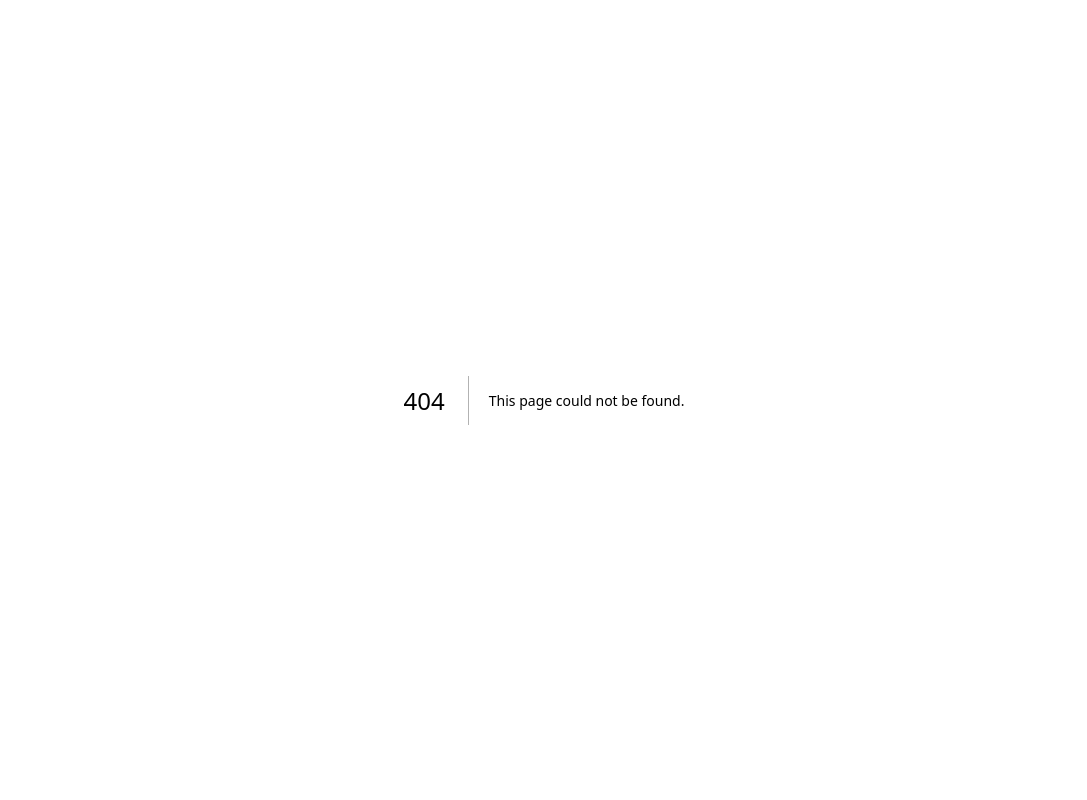
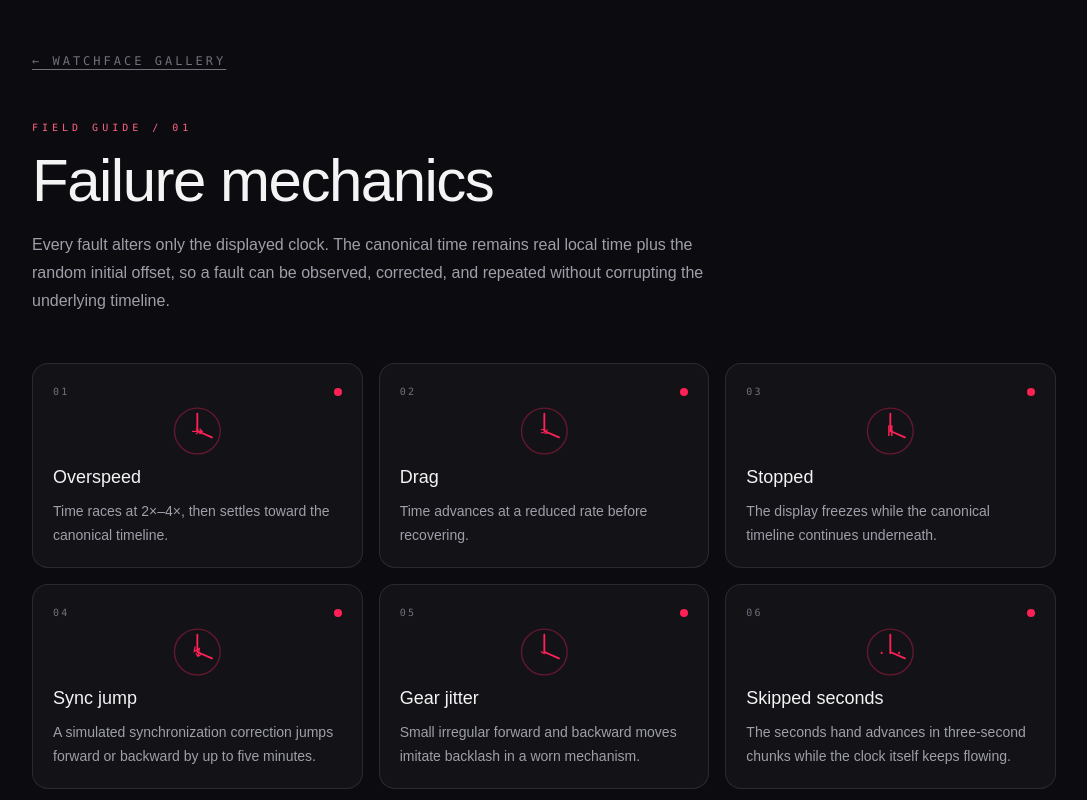
Before and after one commit to gegirti/brokenclock, a Next.js app: page /failures in a window 1280 px wide. Before the commit this address had no page. Shown: the top 800 px of the page, without its empty margins (96-1183 px from the left). Built offline with nearby package versions, Linux system fonts and the light colour scheme.

Commit message:
feat: add failure mechanics and update clock logic for fault simulation

```diff
--- /dev/null
+++ b/src/app/failures/page.tsx
@@ -0,0 +1,23 @@
+import Link from "next/link";
+
+const failures = [
+  ["Overspeed", "Time races at 2×–4×, then settles toward the canonical timeline.", "↠"],
+  ["Drag", "Time advances at a reduced rate before recovering.", "≈"],
+  ["Stopped", "The display freezes while the canonical timeline continues underneath.", "Ⅱ"],
+  ["Sync jump", "A simulated synchronization correction jumps forward or backward by up to five minutes.", "↯"],
+  ["Gear jitter", "Small irregular forward and backward moves imitate backlash in a worn mechanism.", "⌁"],
+  ["Skipped seconds", "The seconds hand advances in three-second chunks while the clock itself keeps flowing.", "···"],
+  ["Hand desync", "Minute and seconds hands receive independent temporary offsets.", "⊘"],
+  ["Stutter", "Alternating pause-and-burst motion suggests a weak movement or power fault.", "▯▮"],
+  ["Time smear", "The displayed clock deliberately eases toward the canonical time rather than snapping.", "⌇"],
+  ["Ghost echo", "A trailing seconds-hand echo briefly remains after the live hand.", "◌"],
+  ["Display blackout", "The face fades almost completely while time continues to progress internally.", "◐"],
+];
+
+function Diagram({ symbol }: { symbol: string }) {
+  return <svg viewBox="0 0 120 70" aria-hidden="true" className="h-16 w-full text-rose-500"><circle cx="60" cy="35" r="25" fill="none" stroke="currentColor" strokeOpacity=".35" strokeWidth="1.5" /><path d="M60 35 60 16M60 35 76 42" fill="none" stroke="currentColor" strokeLinecap="round" strokeWidth="2" /><text x="60" y="40" textAnchor="middle" fill="currentColor" fontFamily="monospace" fontSize="16">{symbol}</text></svg>;
+}
+
+export default function FailuresPage() {
+  return <main className="min-h-screen bg-[#0b0b10] px-5 py-12 text-zinc-100"><div className="mx-auto max-w-5xl"><Link href="/" className="text-xs font-mono tracking-[0.25em] text-zinc-500 underline underline-offset-4 hover:text-white">← WATCHFACE GALLERY</Link><header className="mt-12 max-w-2xl"><p className="font-mono text-[10px] tracking-[0.4em] text-rose-400">FIELD GUIDE / 01</p><h1 className="mt-4 text-4xl font-light tracking-tight sm:text-6xl">Failure mechanics</h1><p className="mt-5 leading-7 text-zinc-400">Every fault alters only the displayed clock. The canonical time remains real local time plus the random initial offset, so a fault can be observed, corrected, and repeated without corrupting the underlying timeline.</p></header><section className="mt-12 grid gap-4 sm:grid-cols-2 lg:grid-cols-3">{failures.map(([name, description, symbol], index) => <article key={name} className="rounded-2xl border border-white/10 bg-white/[0.03] p-5"><div className="flex items-center justify-between"><p className="font-mono text-[10px] tracking-[0.22em] text-zinc-500">{String(index + 1).padStart(2, "0")}</p><span className="h-2 w-2 rounded-full bg-rose-500" /></div><Diagram symbol={symbol} /><h2 className="text-lg font-medium">{name}</h2><p className="mt-2 text-sm leading-6 text-zinc-400">{description}</p></article>)}</section></div></main>;
+}
--- a/src/app/page.tsx
+++ b/src/app/page.tsx
@@ -3,6 +3,11 @@
 import { useEffect, useState } from "react";
 
 type FaceId = "noir" | "paper" | "pixel" | "orbit" | "chrono";
+type Failure = "fast" | "slow" | "stopped" | "jump" | "jitter" | "skipped-seconds" | "desynchronized-hands" | "stutter" | "time-smear" | "ghost-echo" | "blackout";
+
+const failures: { id: Failure; label: string }[] = [
+  { id: "fast", label: "OVERSPEED" }, { id: "slow", label: "DRAG" }, { id: "stopped", label: "STOPPED" }, { id: "jump", label: "SYNC JUMP" }, { id: "jitter", label: "GEAR JITTER" }, { id: "skipped-seconds", label: "SKIPPED SECONDS" }, { id: "desynchronized-hands", label: "HAND DESYNC" }, { id: "stutter", label: "STUTTER" }, { id: "time-smear", label: "TIME SMEAR" }, { id: "ghost-echo", label: "GHOST ECHO" }, { id: "blackout", label: "DISPLAY BLACKOUT" },
+];
 
 const faces: { id: FaceId; name: string; detail: string }[] = [
   { id: "noir", name: "Noir", detail: "Minimal analog" },
@@ -60,17 +65,54 @@ function OrbitFace({ hoursDeg, minutesDeg, secondsDeg, timeString }: { hoursDeg:
 export default function Home() {
   const [time, setTime] = useState<Date | null>(null);
   const [face, setFace] = useState<FaceId>("noir");
+  const [activeFailure, setActiveFailure] = useState<Failure | null>(null);
   useEffect(() => {
     const minimumOffset = 59 * 1000;
     const maximumOffset = (11 * 60 * 60 + 59 * 60 + 59) * 1000;
     const offset = Math.floor(Math.random() * (maximumOffset - minimumOffset + 1)) + minimumOffset;
-    const clockTimer = setInterval(() => setTime(new Date(Date.now() + offset)), 50);
+    let lastNow = Date.now();
+    let displayMs = lastNow + offset;
+    let active: Failure | null = null;
+    let faultEndsAt = 0;
+    let nextFaultAt = lastNow + 3000 + Math.random() * 5000;
+    let speed = 1;
+    const startFailure = (now: number) => {
+      active = failures[Math.floor(Math.random() * failures.length)].id;
+      speed = active === "fast" ? 2 + Math.random() * 2 : active === "slow" ? 0.15 + Math.random() * 0.55 : 1;
+      if (active === "jump") displayMs += (Math.random() > 0.5 ? 1 : -1) * (30_000 + Math.random() * 270_000);
+      faultEndsAt = now + 1800 + Math.random() * 4200;
+      setActiveFailure(active);
+    };
+    const clockTimer = setInterval(() => {
+      const now = Date.now();
+      const delta = now - lastNow;
+      const correctMs = now + offset;
+      lastNow = now;
+      if (!active && now >= nextFaultAt) startFailure(now);
+      if (active && now >= faultEndsAt) {
+        active = null;
+        setActiveFailure(null);
+        nextFaultAt = now + 4500 + Math.random() * 9000;
+      }
+      const correction = correctMs - displayMs;
+      switch (active) {
+        case "fast": case "slow": displayMs += delta * speed; break;
+        case "stopped": break;
+        case "jitter": displayMs += delta + (Math.random() - 0.62) * 700; break;
+        case "stutter": displayMs += Math.floor(now / 260) % 2 === 0 ? 0 : delta * 2; break;
+        case "time-smear": displayMs += delta + correction * 0.018; break;
+        default: displayMs += delta + correction * 0.004;
+      }
+      setTime(new Date(displayMs));
+    }, 50);
 
     return () => clearInterval(clockTimer);
   }, []);
+  const secondHandTime = time && activeFailure === "skipped-seconds" ? new Date(Math.floor(time.getTime() / 3000) * 3000) : time && activeFailure === "desynchronized-hands" ? new Date(time.getTime() - 16_000) : time;
+  const minuteHandTime = time && activeFailure === "desynchronized-hands" ? new Date(time.getTime() + 120_000) : time;
   const hoursDeg = time ? ((time.getHours() % 12) + time.getMinutes() / 60) * 30 : 0;
-  const minutesDeg = time ? (time.getMinutes() + time.getSeconds() / 60) * 6 : 0;
-  const secondsDeg = time ? (time.getSeconds() + time.getMilliseconds() / 1000) * 6 : 0;
+  const minutesDeg = minuteHandTime ? (minuteHandTime.getMinutes() + minuteHandTime.getSeconds() / 60) * 6 : 0;
+  const secondsDeg = secondHandTime ? (secondHandTime.getSeconds() + secondHandTime.getMilliseconds() / 1000) * 6 : 0;
   const timeString = time ? time.toLocaleTimeString([], { hour12: false, hour: "2-digit", minute: "2-digit", second: "2-digit" }) : "--:--:--";
   const dateLabel = time ? time.toLocaleDateString([], { weekday: "short", month: "short", day: "numeric" }) : "---";
   const theme = face === "paper" || face === "chrono" ? "bg-[#e9e4db] text-zinc-900" : face === "pixel" ? "bg-[#0d150d] text-[#d9ff8b]" : "bg-[#09090d] text-white";
```
Also changed, not shown: 1 other file (tests, documents, lock files or other folders).
